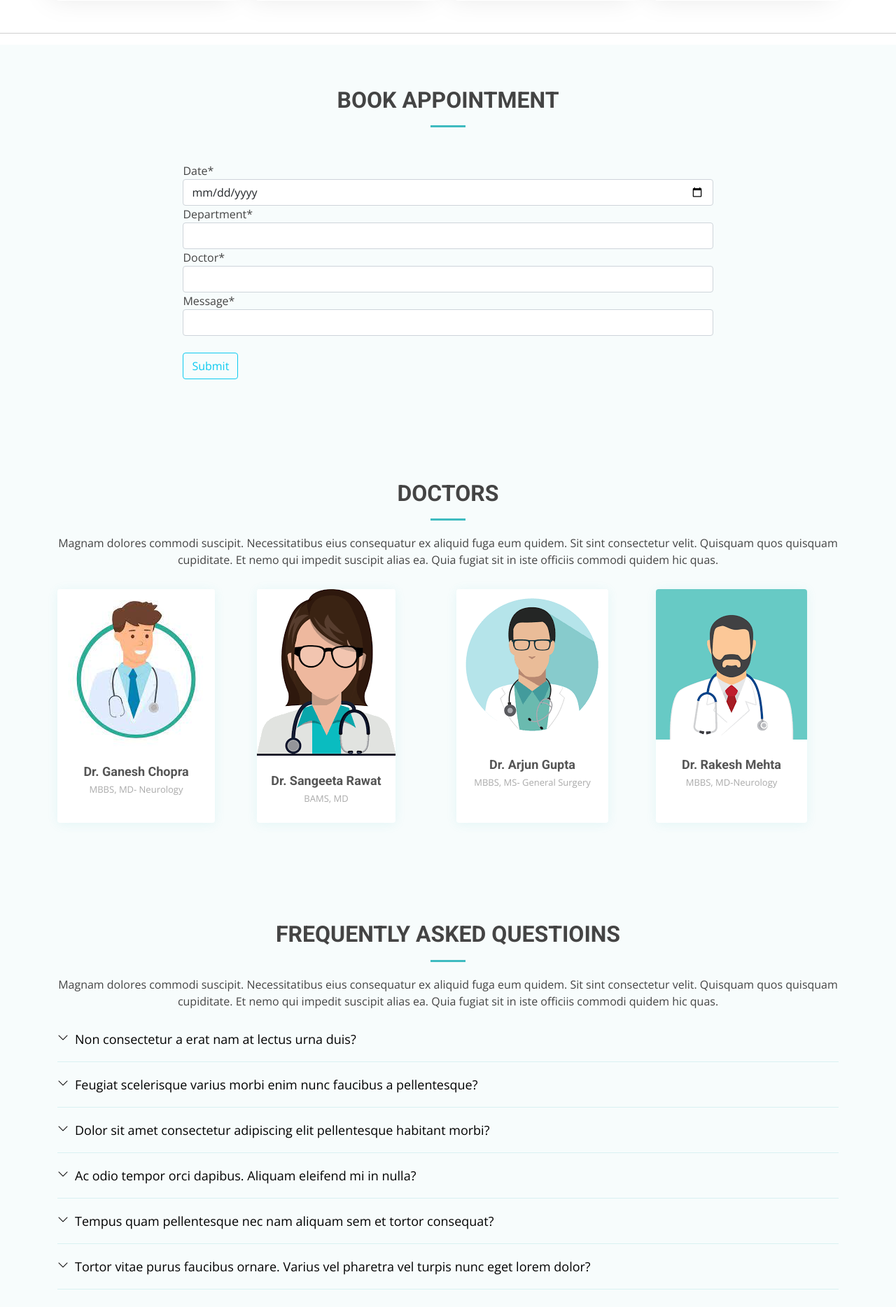
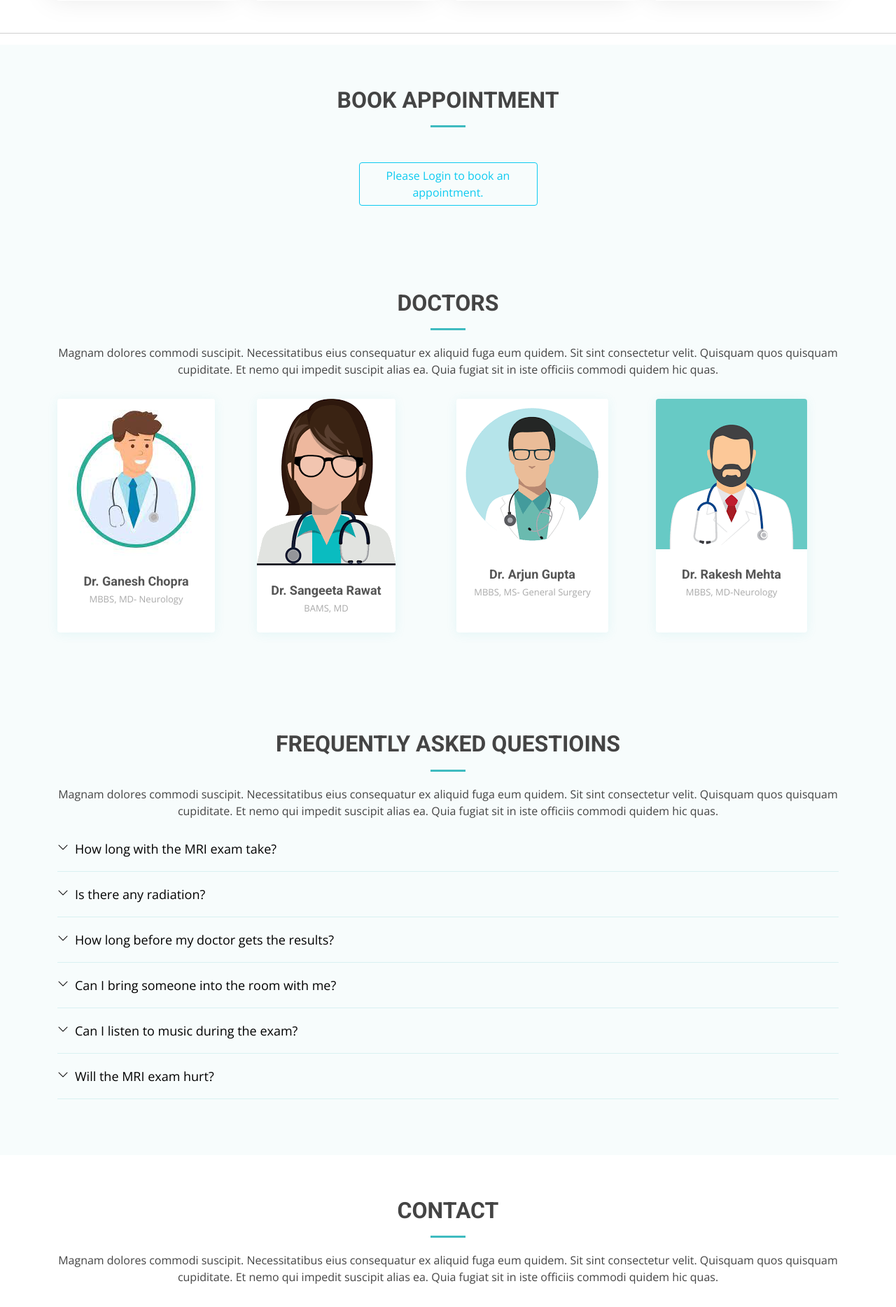
Before and after one commit to rushabhgandhi13/mri-app, a Django app: page / in a window 1280 px wide. Shown: the part 2817-4685 px from the top of the page at 70% size. Run offline with Django 3.2, Linux system fonts and the light colour scheme; some libraries are stand-ins or nearby versions; grey boxes are pictures that could not be loaded.

Commit message:
final commit
Co-authored-by: Mayank Chopra <Mayank7832@users.noreply.github.com>
Co-authored-by: Pathik Prashant Ghugare <pathikg@users.noreply.github.com>

```diff
--- a/segmi/templates/segmi/index.html
+++ b/segmi/templates/segmi/index.html
@@ -114,7 +114,11 @@ Home
         <div class="text-center">
           <h3>In an emergency? <br> Need help?</h3>
           <p></p>
+          {% if user.is_authenticated %}
           <a class="cta-btn scrollto" href="#appointment">Make an Make an Appointment</a>
+          {% else %}
+          <a class="cta-btn scrollto" href="{% url 'login'%}">Make an Make an Appointment</a>
+          {% endif %}
         </div>
 
       </div>
@@ -216,6 +220,7 @@ Home
     <!-- ======= Appointment Section ======= -->
     <section id="appointment" class="appointment section-bg">
       <div class="container">
+        {% if user.is_authenticated %}
         <form action="" method="POST" enctype="multipart/form-data">
           {% csrf_token %}
           <fieldset class="form-group">
@@ -230,6 +235,16 @@ Home
           </fieldset>
           <br>
       </form>
+      {% else %}
+      <fieldset class="form-group">
+        <div class="section-title">
+          <h2>Book appointment</h2>
+        </div>
+      <div class="container" style="width:25%">
+      <a href="{% url 'login'%}" class="btn btn-outline-info"><span class="d-none d-md-inline">Please Login to book an appointment.</a>
+      </div>
+      </fieldset>
+      {% endif %}
       </div>
 
     </section><!-- End Appointment Section -->
@@ -345,55 +360,55 @@ Home
         <ul class="faq-list">
 
           <li>
-            <div data-bs-toggle="collapse" class="collapsed question" href="#faq1">Non consectetur a erat nam at lectus urna duis? <i class="bi bi-chevron-down icon-show"></i><i class="bi bi-chevron-up icon-close"></i></div>
+            <div data-bs-toggle="collapse" class="collapsed question" href="#faq1">How long with the MRI exam take? <i class="bi bi-chevron-down icon-show"></i><i class="bi bi-chevron-up icon-close"></i></div>
             <div id="faq1" class="collapse" data-bs-parent=".faq-list">
               <p>
-                Feugiat pretium nibh ipsum consequat. Tempus iaculis urna id volutpat lacus laoreet non curabitur gravida. Venenatis lectus magna fringilla urna porttitor rhoncus dolor purus non.
+                A typical exam will usually last between 10 and 30 minutes. More involved exams can take about an hour. If you have any questions regarding the length of the exam, please do not hesitate to ask the MR technologist.
               </p>
             </div>
           </li>
 
           <li>
-            <div data-bs-toggle="collapse" href="#faq2" class="collapsed question">Feugiat scelerisque varius morbi enim nunc faucibus a pellentesque? <i class="bi bi-chevron-down icon-show"></i><i class="bi bi-chevron-up icon-close"></i></div>
+            <div data-bs-toggle="collapse" href="#faq2" class="collapsed question">Is there any radiation? <i class="bi bi-chevron-down icon-show"></i><i class="bi bi-chevron-up icon-close"></i></div>
             <div id="faq2" class="collapse" data-bs-parent=".faq-list">
               <p>
-                Dolor sit amet consectetur adipiscing elit pellentesque habitant morbi. Id interdum velit laoreet id donec ultrices. Fringilla phasellus faucibus scelerisque eleifend donec pretium. Est pellentesque elit ullamcorper dignissim. Mauris ultrices eros in cursus turpis massa tincidunt dui.
+                MRI uses no radiation. The basic components of MRI are a strong magnetic field and a brief pulse of a radio frequency. There are no known side effects related to MRI. Since there is a strong magnetic field however, people with certain devices such as pacemakers, defibrillators, aneurysm clips and certain cochlear implants must NOT enter the MRI room.
               </p>
             </div>
           </li>
 
           <li>
-            <div data-bs-toggle="collapse" href="#faq3" class="collapsed question">Dolor sit amet consectetur adipiscing elit pellentesque habitant morbi? <i class="bi bi-chevron-down icon-show"></i><i class="bi bi-chevron-up icon-close"></i></div>
+            <div data-bs-toggle="collapse" href="#faq3" class="collapsed question">How long before my doctor gets the results? <i class="bi bi-chevron-down icon-show"></i><i class="bi bi-chevron-up icon-close"></i></div>
             <div id="faq3" class="collapse" data-bs-parent=".faq-list">
               <p>
-                Eleifend mi in nulla posuere sollicitudin aliquam ultrices sagittis orci. Faucibus pulvinar elementum integer enim. Sem nulla pharetra diam sit amet nisl suscipit. Rutrum tellus pellentesque eu tincidunt. Lectus urna duis convallis convallis tellus. Urna molestie at elementum eu facilisis sed odio morbi quis
+                After the exam is completed, the images are sent to one of our radiologists, (doctors specializing in the evaluation of diagnostic images.) Once read, the radiologist will create a report that will be sent to your referring physician. The entire process usually takes 24-48 hours.
               </p>
             </div>
           </li>
 
           <li>
-            <div data-bs-toggle="collapse" href="#faq4" class="collapsed question">Ac odio tempor orci dapibus. Aliquam eleifend mi in nulla? <i class="bi bi-chevron-down icon-show"></i><i class="bi bi-chevron-up icon-close"></i></div>
+            <div data-bs-toggle="collapse" href="#faq4" class="collapsed question">Can I bring someone into the room with me? <i class="bi bi-chevron-down icon-show"></i><i class="bi bi-chevron-up icon-close"></i></div>
             <div id="faq4" class="collapse" data-bs-parent=".faq-list">
               <p>
-                Dolor sit amet consectetur adipiscing elit pellentesque habitant morbi. Id interdum velit laoreet id donec ultrices. Fringilla phasellus faucibus scelerisque eleifend donec pretium. Est pellentesque elit ullamcorper dignissim. Mauris ultrices eros in cursus turpis massa tincidunt dui.
+                Yes, though every person must be screened and cleared to enter the room. All metal must be removed from the body including hairpins, watches, jewelry, keys, and coins. Also, you will be asked to secure your wallet as credit cards and other forms of ID with magnetic strips may be erased.
               </p>
             </div>
           </li>
 
           <li>
-            <div data-bs-toggle="collapse" href="#faq5" class="collapsed question">Tempus quam pellentesque nec nam aliquam sem et tortor consequat? <i class="bi bi-chevron-down icon-show"></i><i class="bi bi-chevron-up icon-close"></i></div>
+            <div data-bs-toggle="collapse" href="#faq5" class="collapsed question">Can I listen to music during the exam? <i class="bi bi-chevron-down icon-show"></i><i class="bi bi-chevron-up icon-close"></i></div>
             <div id="faq5" class="collapse" data-bs-parent=".faq-list">
               <p>
-                Molestie a iaculis at erat pellentesque adipiscing commodo. Dignissim suspendisse in est ante in. Nunc vel risus commodo viverra maecenas accumsan. Sit amet nisl suscipit adipiscing bibendum est. Purus gravida quis blandit turpis cursus in
+                This depends on the type of exam you are having. The body part that is being examined must be placed in the center of the tube. For example, for a foot study, the patient's foot would be positioned in the center of the magnet leaving most of the upper body outside. For this type of exam you could listen to the radio or choose from a list of various CD's we have compiled. On the other hand, a head scan requires that the patient's head rest in a special coil positioned in the middle of the magnet leaving no room for headphones.
               </p>
             </div>
           </li>
 
           <li>
-            <div data-bs-toggle="collapse" href="#faq6" class="collapsed question">Tortor vitae purus faucibus ornare. Varius vel pharetra vel turpis nunc eget lorem dolor? <i class="bi bi-chevron-down icon-show"></i><i class="bi bi-chevron-up icon-close"></i></div>
+            <div data-bs-toggle="collapse" href="#faq6" class="collapsed question">Will the MRI exam hurt? <i class="bi bi-chevron-down icon-show"></i><i class="bi bi-chevron-up icon-close"></i></div>
             <div id="faq6" class="collapse" data-bs-parent=".faq-list">
               <p>
-                Laoreet sit amet cursus sit amet dictum sit amet justo. Mauris vitae ultricies leo integer malesuada nunc vel. Tincidunt eget nullam non nisi est sit amet. Turpis nunc eget lorem dolor sed. Ut venenatis tellus in metus vulputate eu scelerisque. Pellentesque diam volutpat commodo sed egestas egestas fringilla phasellus faucibus. Nibh tellus molestie nunc non blandit massa enim nec.
+                The MRI exam itself should cause no pain however, because the patient is required to stay motionless for short periods of time, some discomfort may result. Occasionally patients may feel warmth in the area being scanned. If this becomes uncomfortable or extreme, the patient should inform the technologist immediately.
               </p>
             </div>
           </li>
--- a/segmi/views.py
+++ b/segmi/views.py
@@ -31,10 +31,8 @@ def home(request):
     try:
         prf= Profile.objects.get(user=request.user)
         cat = prf.category
-        print("try")
     except:
         cat = 'None'
-    print('outside try')
     return render(request, 'segmi/index.html', {'form':form, 'cat':cat})
 
 
```
